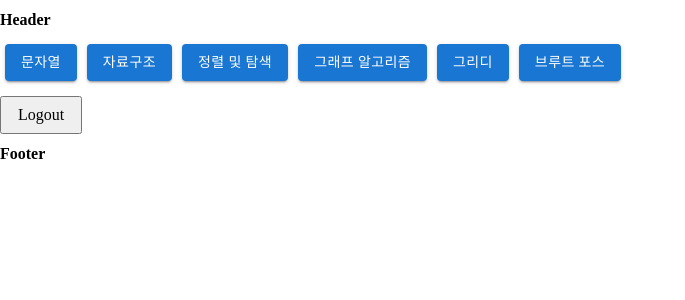
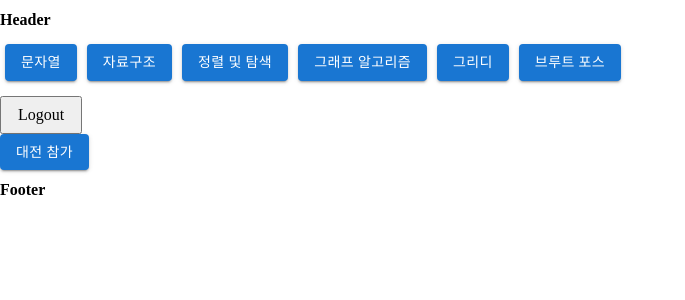
Before and after one commit to heeoneie/cote-is-really-cute, a React (Create React App) app: page / in a window 1280 px wide. Shown: the top 300 px of the page, without its empty margins (0-685 px from the left). Built offline with nearby package versions, Linux system fonts and the light colour scheme; sample sign-in values are in the browser's storage; a web font is replaced by a local one.

Commit message:
:tada: init: Init Battle button

```diff
--- /dev/null
+++ b/src/components/BattleBtn.js
@@ -0,0 +1,24 @@
+import React from 'react';
+import { Box, Button, Typography } from '@mui/material';
+
+const BattleBtn = () => {
+  const [isWaiting, setIsWaiting] = React.useState(false);
+
+  const handleJoinBattle = () => {
+    setIsWaiting(true);
+  };
+
+  return (
+    <Box>
+      {isWaiting ? (
+        <Typography variant="h6">매칭 대기 중...</Typography>
+      ) : (
+        <Button variant="contained" onClick={handleJoinBattle}>
+          대전 참가
+        </Button>
+      )}
+    </Box>
+  );
+};
+
+export default BattleBtn;
--- /dev/null
+++ b/src/pages/Battle.js
@@ -0,0 +1,5 @@
+const Battle = () => {
+  return <h1>배틀 페이지</h1>;
+};
+
+export default Battle;
--- a/src/pages/Home.js
+++ b/src/pages/Home.js
@@ -5,6 +5,7 @@ import CategoryBtn from '../components/CategoryBtn';
 import LogoutBtn from '../components/LogoutBtn';
 import AuthLinks from '../components/AuthLinks';
 import { logoutUser } from '../axios/auth';
+import BattleBtn from '../components/BattleBtn';
 
 const Home = () => {
   const { isLoggedIn, setIsLoggedIn } = useContext(AppContext);
@@ -22,6 +23,7 @@ const Home = () => {
         <>
           <CategoryBtn />
           <LogoutBtn onLogout={handleLogout} />
+          <BattleBtn />
         </>
       ) : (
         <AuthLinks />
--- a/src/router/router.js
+++ b/src/router/router.js
@@ -6,6 +6,7 @@ import SignUp from '../pages/SignUp';
 import ProblemSolving from '../pages/ProblemSolving';
 import CategoryBtn from '../components/CategoryBtn';
 import ProtectedRoute from './ProtectedRoute';
+import Battle from '../pages/Battle';
 
 const routes = [
   {
@@ -36,6 +37,14 @@ const routes = [
       </ProtectedRoute>
     ),
   },
+  {
+    path: '/battle',
+    element: (
+      <ProtectedRoute>
+        <Battle />
+      </ProtectedRoute>
+    ),
+  },
 ];
 
 const router = createBrowserRouter([
```
